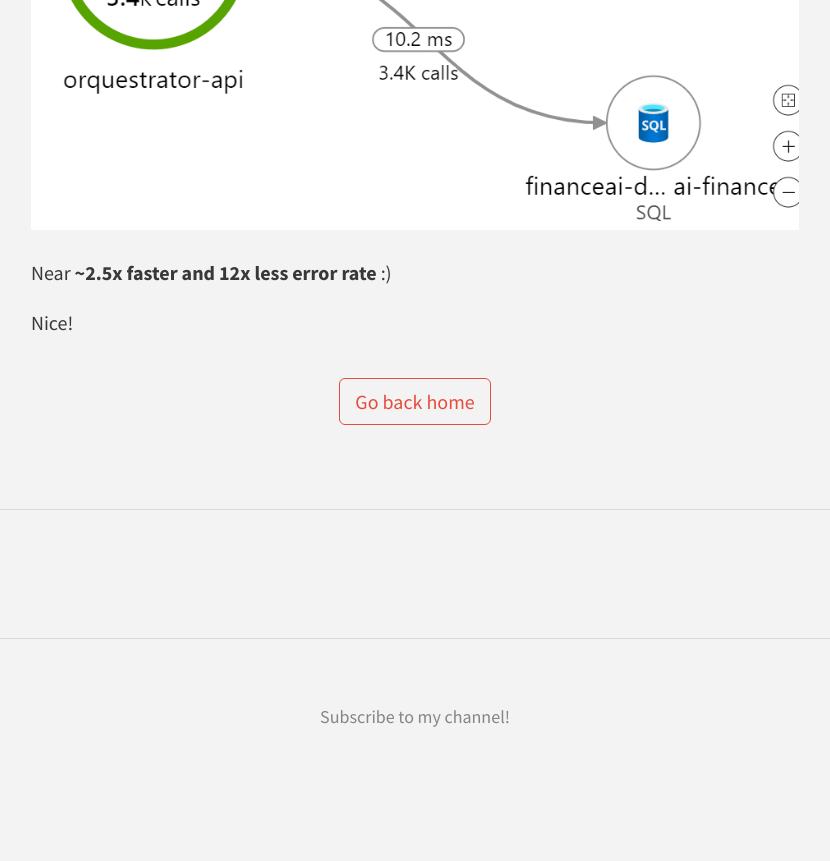
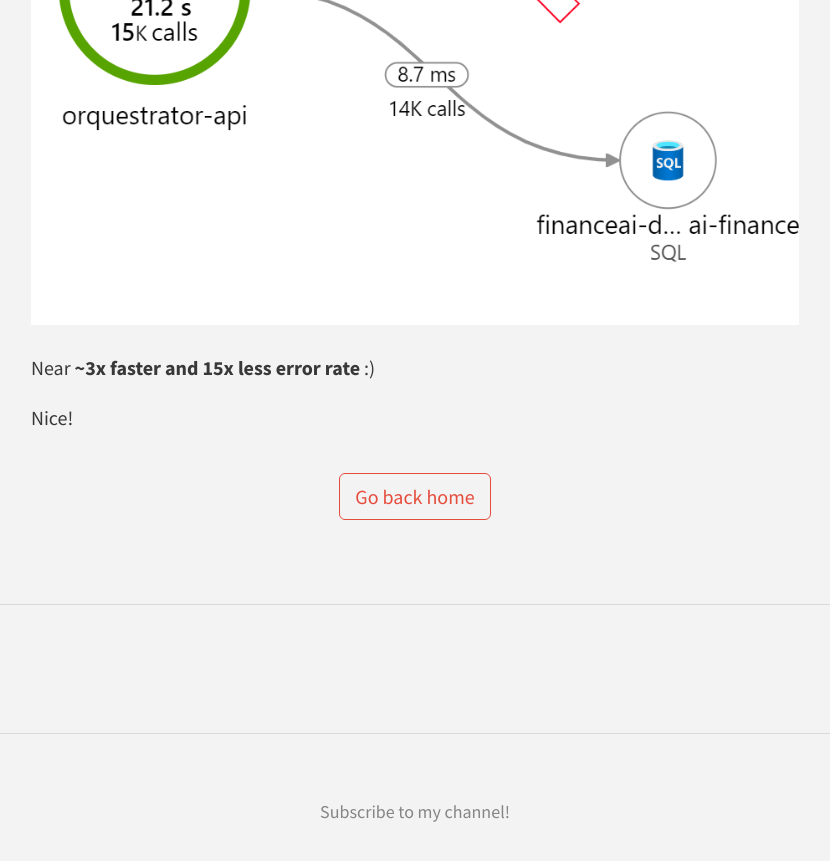
Before and after one commit to enriquecatala/enriquecatala.github.io, a Jekyll site: the page built from _posts/2021-09-16-RuntimeError already borrowed.md, in a window 1280 px wide and 900 px high, scrolled down 1637 px. Shown: the top 861 px of the window, without its empty margins (225-1055 px from the left). Built offline with Jekyll 4.4.1, drawn with Linux system fonts in a browser that asks for light colours; nearby versions of some CDN libraries; comment, search, counter and statistics services are not loaded; before the commit the page ends 2449 px from its top, so only the background shows below that.

Commit message:
improved png

```diff
--- a/_posts/2021-09-16-RuntimeError already borrowed.md
+++ b/_posts/2021-09-16-RuntimeError already borrowed.md
@@ -26,6 +26,6 @@
 
 ![x](/img/posts/runtimeerror-already-borrowed/solved.png)
 
-Near **~2.5x faster and 12x less error rate** :)
+Near **~3x faster and 15x less error rate** :)
 
 Nice!
```
Also changed, not shown: img/posts/runtimeerror-already-borrowed/solved.png.
